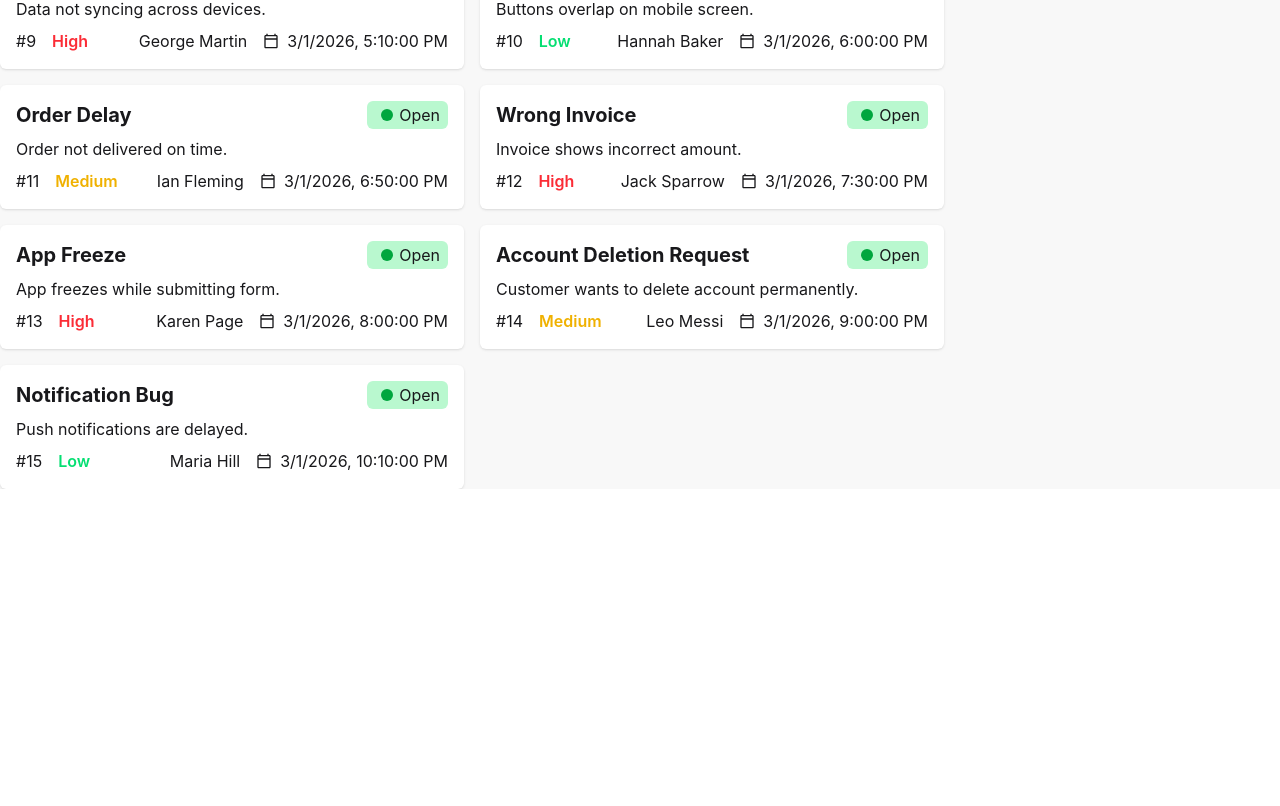
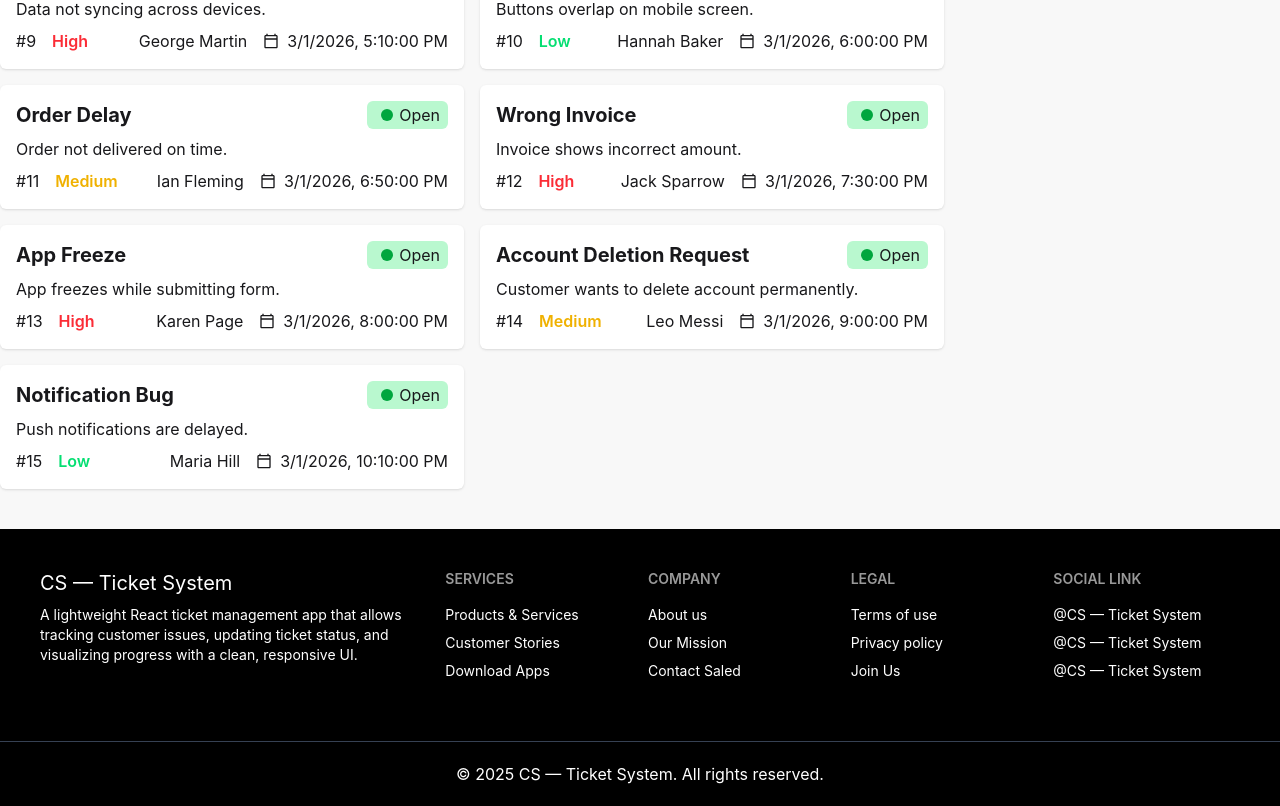
Before and after one commit to soheldev-codes/CustomerTicket, a React (Vite) app: page / in a window 1280 px wide. Shown: the part 1015-1821 px from the top of the page. Before the commit the page ends 1504 px from the top, so only its background shows below. Built offline with nearby package versions, Linux system fonts and the light colour scheme.

Commit message:
footer design

```diff
--- a/src/App.jsx
+++ b/src/App.jsx
@@ -6,6 +6,7 @@ import NavMenu from "./Components/NavMenu/NavMenu";
 
 import { tickets } from "./Data/Data";
 import { toast } from "react-toastify";
+import Footer from "./Components/Footer/Footer";
 
 function App() {
   const [allTickets, setAllTickets] = useState([...tickets]);
@@ -63,6 +64,7 @@ function App() {
         handleComplete={handleComplete}
         tickets={allTickets}
       />
+      <Footer />
     </div>
   );
 }
--- /dev/null
+++ b/src/Components/Footer/Footer.jsx
@@ -0,0 +1,48 @@
+import React from "react";
+
+const Footer = () => {
+  return (
+    <div className=" bg-black text-white mt-10">
+      <footer className="footer sm:footer-horizontal container mx-auto p-10 grid md:grid-cols-12">
+        <aside className="col-span-4">
+          <a className=" text-xl">CS — Ticket System</a>
+          <p>
+            A lightweight React ticket management app that allows tracking
+            customer issues, updating ticket status, and visualizing progress
+            with a clean, responsive UI.
+          </p>
+        </aside>
+        <nav className="col-span-2">
+          <h6 className="footer-title">Services</h6>
+          <a className="link link-hover">Products & Services</a>
+          <a className="link link-hover">Customer Stories</a>
+          <a className="link link-hover">Download Apps</a>
+        </nav>
+        <nav className="col-span-2">
+          <h6 className="footer-title">Company</h6>
+          <a className="link link-hover">About us</a>
+          <a className="link link-hover">Our Mission</a>
+          <a className="link link-hover">Contact Saled</a>
+        </nav>
+        <nav className="col-span-2">
+          <h6 className="footer-title">Legal</h6>
+          <a className="link link-hover">Terms of use</a>
+          <a className="link link-hover">Privacy policy</a>
+          <a className="link link-hover">Join Us</a>
+        </nav>
+        <nav className="col-span-2">
+          <h6 className="footer-title">Social Link</h6>
+          <a className="link link-hover">@CS — Ticket System</a>
+          <a className="link link-hover">@CS — Ticket System</a>
+          <a className="link link-hover">@CS — Ticket System</a>
+        </nav>
+      </footer>
+      <hr className="text-gray-700 my-5  " />
+      <p className="bg-black text-center pb-5">
+        © 2025 CS — Ticket System. All rights reserved.
+      </p>
+    </div>
+  );
+};
+
+export default Footer;
```
